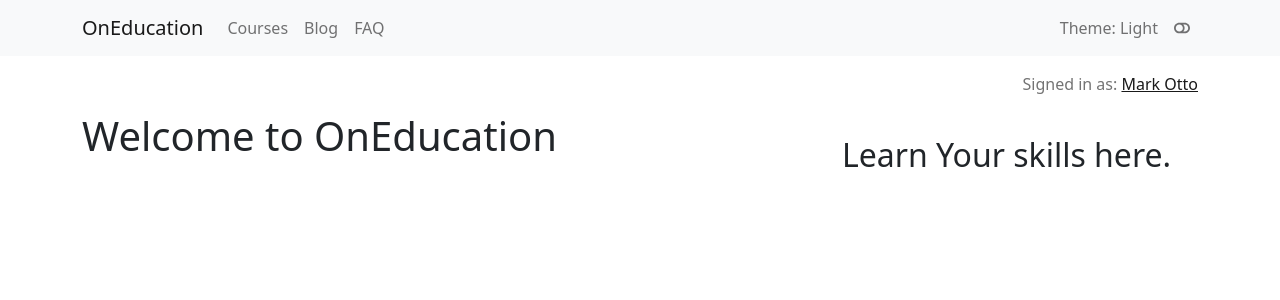
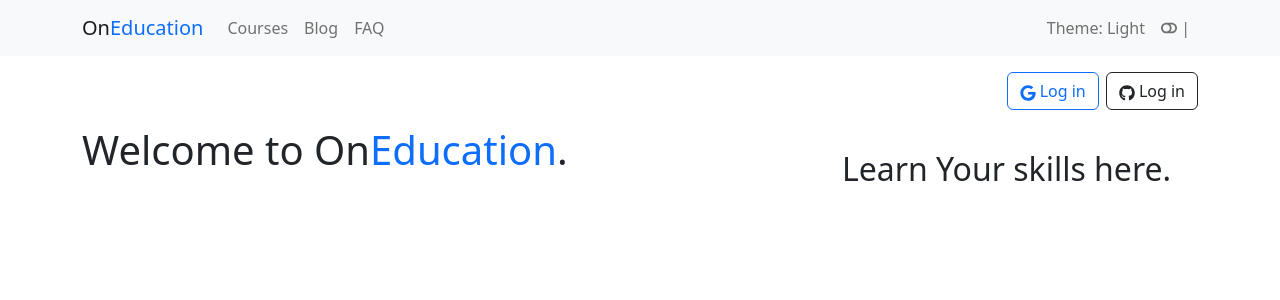
Before and after one commit to tawsifahmed/OnEducation-Client, a React (Create React App) app: page / in a window 1280 px wide. Shown: the top 300 px of the page. Built offline with nearby package versions, Linux system fonts and the light colour scheme.

Commit message:
created sign in with Google and Github button and also enabled firebase authentication for email/password and Google sign in

```diff
--- a/src/Pages/Home/Home/Home.js
+++ b/src/Pages/Home/Home/Home.js
@@ -7,7 +7,7 @@ const Home = () => {
             <Container>
                 <Row>
                     <Col lg="8">
-                        <h1 className='align-items-center'>Welcome to OnEducation</h1>
+                        <h1 className=''>Welcome to On<span className='text-primary'>Education</span>.</h1>
                     </Col>
                     <Col lg="4">
                         <h2 className='mt-4'>Learn Your skills here.</h2>
--- a/src/Pages/Shared/Header/Header.js
+++ b/src/Pages/Shared/Header/Header.js
@@ -1,8 +1,9 @@
 import React from 'react';
+import { Button, ButtonGroup } from 'react-bootstrap';
 import Container from 'react-bootstrap/Container';
 import Nav from 'react-bootstrap/Nav';
 import Navbar from 'react-bootstrap/Navbar';
-import { FaToggleOff } from "react-icons/fa";
+import { FaToggleOff, FaGoogle, FaGithub } from "react-icons/fa";
 
 
 
@@ -11,7 +12,7 @@ const Header = () => {
         <div>
             <Navbar collapseOnSelect expand="lg" bg="light" variant="light">
                 <Container>
-                    <Navbar.Brand href="/">OnEducation</Navbar.Brand>
+                    <Navbar.Brand href="/">On<span className='text-primary'>Education</span></Navbar.Brand>
                     <Navbar.Toggle aria-controls="responsive-navbar-nav" />
                     <Navbar.Collapse id="responsive-navbar-nav">
                         <Nav className="me-auto">
@@ -23,7 +24,7 @@ const Header = () => {
                         <Nav>
                             <Nav.Link>Theme: Light</Nav.Link>
                             <Nav.Link>
-                                <FaToggleOff className='mb-1'></FaToggleOff>
+                                <FaToggleOff className='mb-1'></FaToggleOff> |
                             </Nav.Link>
                         </Nav>
                     </Navbar.Collapse>
@@ -35,7 +36,10 @@ const Header = () => {
                     <Navbar.Toggle />
                     <Navbar.Collapse className="justify-content-end">
                         <Navbar.Text>
-                            Signed in as: <a href="#login">Mark Otto</a>
+                            <ButtonGroup>
+                                <Button className='me-2 rounded' variant="outline-primary"><FaGoogle></FaGoogle> Log in</Button>
+                                <Button variant="outline-dark rounded"><FaGithub></FaGithub> Log in</Button>
+                            </ButtonGroup>
                         </Navbar.Text>
                     </Navbar.Collapse>
                 </Container>
```
